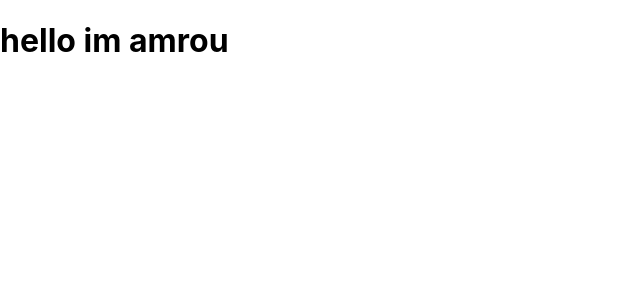
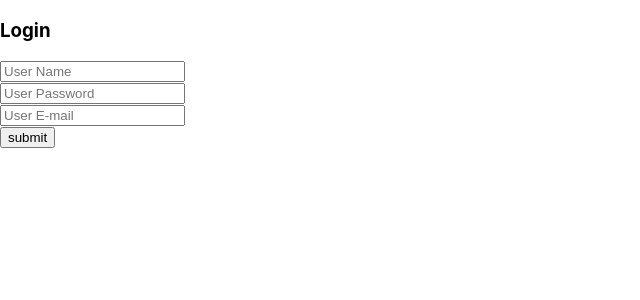
Before and after one commit to Digital-Dream-Team-rbk/Trendy-Threads, a React (Create React App) app in the folder trendy/: page / in a window 1280 px wide. Shown: the top 300 px of the page, without its empty margins (0-640 px from the left). Built offline with nearby package versions, Linux system fonts and the light colour scheme.

Commit message:
12.00 progress

```diff
--- a/trendy/src/App.js
+++ b/trendy/src/App.js
@@ -1,9 +1,13 @@
-
+import React from 'react';
 import './App.css';
+import Login from './components/Login.jsx';
 
 function App() {
   return (
-   <h1>hello im amrou</h1>
+    <div>
+      <Login/>
+    </div>
+
   );
 }
 
--- /dev/null
+++ b/trendy/src/components/Login.jsx
@@ -0,0 +1,18 @@
+import React, { useState } from 'react'
+import axios from "axios"
+
+const Login=()=> {
+  const[name,setName]=useState("")
+  const[password,setPassword]=useState("")
+  const[email,setEmail]=useState("")
+  return(
+    <div className='login'>
+      <h3>Login</h3>
+        <input type="text" className='inp' placeholder='User Name'/><br />
+        <input type="password" className='inp' placeholder='User Password'/><br />
+        <input type="email" className='inp' placeholder='User E-mail'/><br />
+        <input type="button" className='btn' value="submit" />
+    </div>
+  )
+}
+export default Login
```
Also changed, not shown: 1 other file (tests, documents, lock files or other folders).
